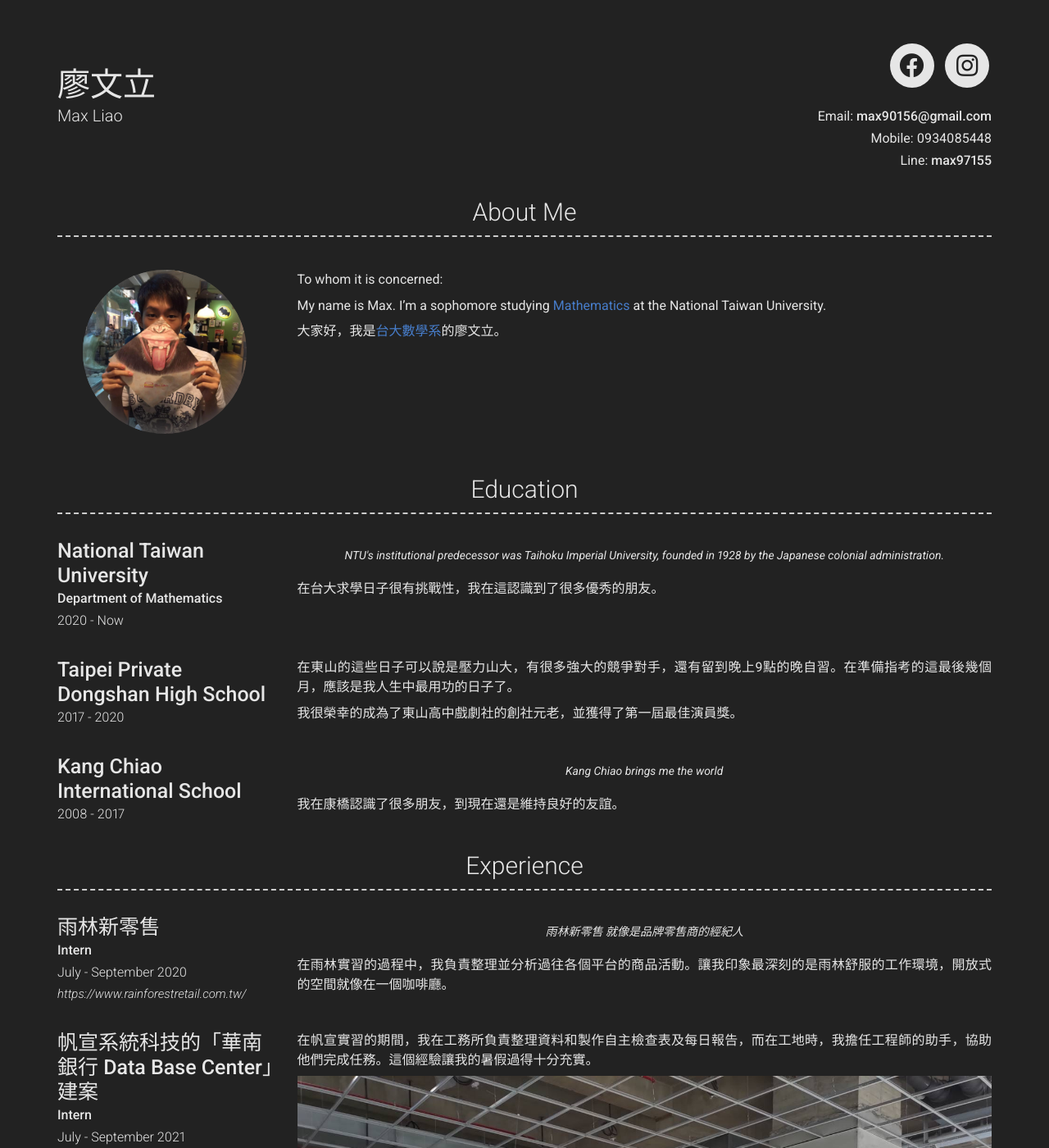
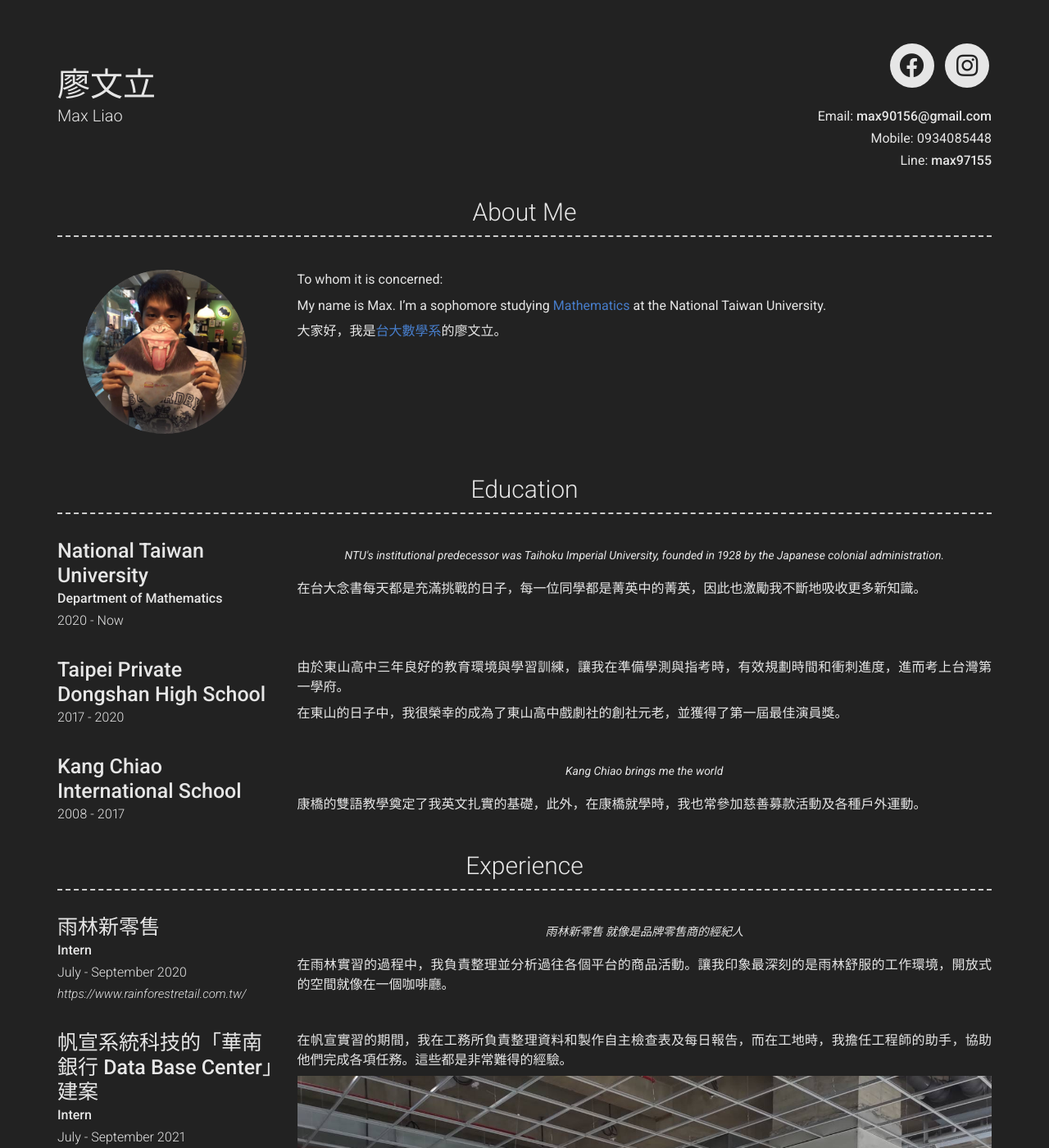
Before and after one commit to max90156/test-website, a Jekyll site: the page built from index.md, in a window 1280 px wide and 1400 px high. Shown: the whole window at 82% size. Built offline with Jekyll 4.4.1, drawn with Linux system fonts in a browser that asks for light colours; nearby versions of some CDN libraries.

Commit message:
Update _config.yml

```diff
--- a/_config.yml
+++ b/_config.yml
@@ -69,21 +69,21 @@ content:
         quote: >
           NTU's institutional predecessor was Taihoku Imperial University, founded in 1928 by the Japanese colonial administration.
         description: | # this will include new lines to allow paragraphs
-          在台大求學日子很有挑戰性，我在這認識到了很多優秀的朋友。
+          在台大念書每天都是充滿挑戰的日子，每一位同學都是菁英中的菁英，因此也激勵我不斷地吸收更多新知識。
       - layout: top-left
         title: Taipei Private Dongshan High School
         caption: 2017 - 2020
         description: |
-          在東山的這些日子可以說是壓力山大，有很多強大的競爭對手，還有留到晚上9點的晚自習。在準備指考的這最後幾個月，應該是我人生中最用功的日子了。
+          由於東山高中三年良好的教育環境與學習訓練，讓我在準備學測與指考時，有效規劃時間和衝刺進度，進而考上台灣第一學府。
 
-          我很榮幸的成為了東山高中戲劇社的創社元老，並獲得了第一屆最佳演員獎。
+          在東山的日子中，我很榮幸的成為了東山高中戲劇社的創社元老，並獲得了第一屆最佳演員獎。
       - layout: top-left
         title: Kang Chiao International School
         caption: 2008 - 2017
         quote: >
           Kang Chiao brings me the world
         description: |
-          我在康橋認識了很多朋友，到現在還是維持良好的友誼。
+          康橋的雙語教學奠定了我英文扎實的基礎，此外，在康橋就學時，我也常參加慈善募款活動及各種戶外運動。
 
   - title: Experience
     layout: list
@@ -104,7 +104,7 @@ content:
         link: https://www.micb2b.com/about/introduction/
         #quote: >
         description: | # this will include new lines to allow paragraphs
-          在帆宣實習的期間，我在工務所負責整理資料和製作自主檢查表及每日報告，而在工地時，我擔任工程師的助手，協助他們完成任務。這個經驗讓我的暑假過得十分充實。
+          在帆宣實習的期間，我在工務所負責整理資料和製作自主檢查表及每日報告，而在工地時，我擔任工程師的助手，協助他們完成各項任務。這些都是非常難得的經驗。
 
           ![image](./images/IMG_7463.JPG)
 
```
